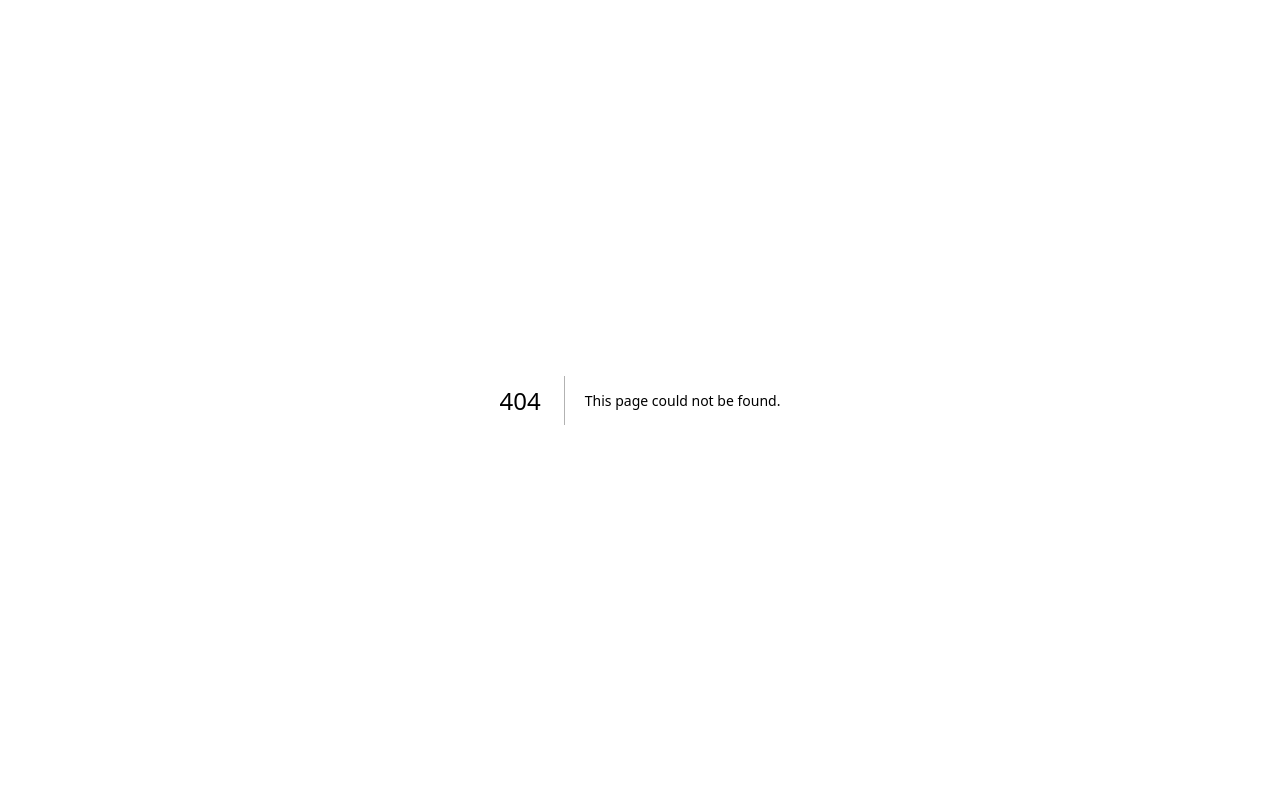
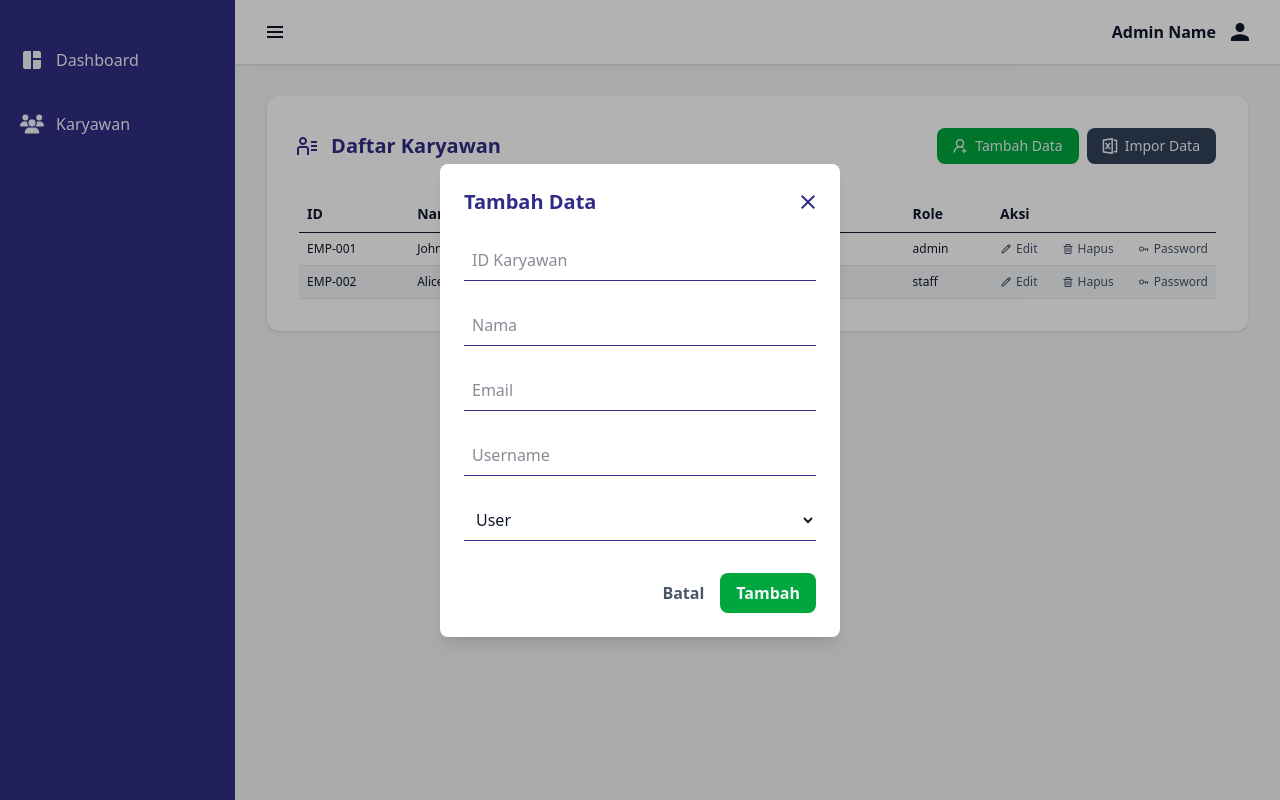
Before and after one commit to lakhatekno/attendance-frontend, a Next.js app: page /admin/user-management in a window 1280 px wide. Before the commit this address had no page. Built offline with nearby package versions, Linux system fonts and the light colour scheme.

Commit message:
[Admin][User Management] Create user management page
Include:
- table list of users
- button add data
- popup modal
- add user modal

```diff
--- /dev/null
+++ b/src/app/admin/user-management/page.tsx
@@ -0,0 +1,9 @@
+import UserTable from "@/components/features/user-management/UserTable.component";
+
+export default function UserManagement() {
+  return (
+    <section className="bg-white shadow rounded-xl p-8">
+      <UserTable />
+    </section>
+  )
+}
--- /dev/null
+++ b/src/components/features/user-management/UserTable.component.tsx
@@ -0,0 +1,124 @@
+'use client';
+
+import { useUserStore } from '@/store/user.store';
+import { useEffect, useState } from 'react';
+import { AiOutlineUserAdd } from 'react-icons/ai';
+import { BiPencil, BiTrash, BiKey } from 'react-icons/bi';
+import { CgUserList } from 'react-icons/cg';
+import UserModal from '@/components/ui/modals/user.modal';
+import { RiFileExcel2Line } from 'react-icons/ri';
+
+export default function UserTable() {
+	const { users, setUsers, deleteUser } = useUserStore();
+	const [openModal, setOpenModal] = useState(true);
+	const [editUser, setEditUser] = useState<any>(null);
+
+	// Mock data
+	useEffect(() => {
+		setUsers([
+			{
+				identityNumber: 'EMP-001',
+				name: 'John Doe',
+				email: 'john@example.com',
+				username: 'johndoe',
+				role: 'admin',
+			},
+			{
+				identityNumber: 'EMP-002',
+				name: 'Alice Smith',
+				email: 'alice@example.com',
+				username: 'alicesmith',
+				role: 'staff',
+			},
+		]);
+	}, [setUsers]);
+
+	return (
+		<div>
+			<div className="flex justify-between items-center mb-8">
+				<div className="flex gap-4 items-center text-indigo-900">
+					<CgUserList className="scale-150" />
+					<h2 className="font-bold text-xl">Daftar Karyawan</h2>
+				</div>
+				<div className="flex gap-2 items-center w-fit">
+					<button
+						onClick={() => {
+							setEditUser(null);
+							setOpenModal(true);
+						}}
+						className="bg-green-600 flex gap-2 font-medium h-fit w-fit px-4 py-2 items-center rounded-lg text-sm text-slate-100 cursor-pointer"
+					>
+						<AiOutlineUserAdd className="scale-125" />
+						Tambah Data
+					</button>
+					<button
+						onClick={() => {
+							setEditUser(null);
+							setOpenModal(true);
+						}}
+						className="bg-slate-700 flex gap-2 font-medium h-fit w-fit px-4 py-2 items-center rounded-lg text-sm text-slate-100 cursor-pointer"
+					>
+						<RiFileExcel2Line className="scale-125" />
+						Impor Data
+					</button>
+				</div>
+			</div>
+
+			<table className="table-auto border-collapse w-full text-sm">
+				<thead>
+					<tr className="text-slate-900 font-medium text-left">
+						<th className="border-b p-2">ID</th>
+						<th className="border-b p-2">Nama</th>
+						<th className="border-b p-2">Email</th>
+						<th className="border-b p-2">Username</th>
+						<th className="border-b p-2">Role</th>
+						<th className="border-b p-2 w-32">Aksi</th>
+					</tr>
+				</thead>
+				<tbody>
+					{users.map((user, index) => (
+						<tr
+							key={user.identityNumber}
+							className={`hover:bg-gray-200 text-xs border-b border-b-gray-200 ${index % 2 !== 0 ? 'bg-gray-100' : 'bg-white'}`}
+						>
+							<td className="p-2">{user.identityNumber}</td>
+							<td className="p-2">{user.name}</td>
+							<td className="p-2">{user.email}</td>
+							<td className="p-2">{user.username}</td>
+							<td className="p-2">{user.role}</td>
+							<td className="p-2 flex gap-6 text-slate-600">
+								<button
+									className="flex items-center gap-1 hover:text-orange-500 transition-colors cursor-pointer"
+									onClick={() => {
+										setEditUser(user);
+										setOpenModal(true);
+									}}
+								>
+									<BiPencil /> Edit
+								</button>
+								<button
+									className="flex items-center gap-1 hover:text-red-500 transition-colors cursor-pointer"
+									onClick={() => deleteUser(user.identityNumber)}
+								>
+									<BiTrash /> Hapus
+								</button>
+								<button
+									className="flex items-center gap-1 hover:text-black transition-colors cursor-pointer"
+									onClick={() => alert('Ubah password feature')}
+								>
+									<BiKey /> Password
+								</button>
+							</td>
+						</tr>
+					))}
+				</tbody>
+			</table>
+
+			<UserModal
+				open={openModal}
+				onClose={() => setOpenModal(false)}
+				editUser={editUser}
+			/>
+		</div>
+	);
+}
--- /dev/null
+++ b/src/components/ui/modals/base.modal.tsx
@@ -0,0 +1,31 @@
+'use client';
+
+import { MdClose } from 'react-icons/md';
+
+interface Props {
+	open: boolean;
+	onClose: () => void;
+	title?: string;
+	children?: React.ReactNode[];
+}
+
+export default function BaseModal({ open, onClose, title, children }: Props) {
+	if (!open) return null;
+
+	return (
+		<div className="fixed inset-0 bg-black/30 flex justify-center items-center z-50">
+			<div className="bg-white rounded-lg shadow-lg p-6 w-[400px]">
+				<div className="flex items-center justify-between w-full mb-6 text-indigo-900">
+					<h2 className="text-xl font-bold">{title}</h2>
+					<button
+						onClick={onClose}
+						className="cursor-pointer"
+					>
+						<MdClose className="scale-150" />
+					</button>
+				</div>
+				{children?.map((childNode) => childNode)}
+			</div>
+		</div>
+	);
+}
--- /dev/null
+++ b/src/components/ui/modals/user.modal.tsx
@@ -0,0 +1,108 @@
+'use client';
+
+import { useState, useEffect } from 'react';
+import { useUserStore } from '@/store/user.store';
+import { User } from '@/model';
+import { MdClose } from 'react-icons/md';
+import BaseModal from './base.modal';
+
+interface Props {
+	open: boolean;
+	onClose: () => void;
+	editUser?: User;
+}
+
+export default function UserModal({ open, onClose, editUser }: Props) {
+	const { addUser, updateUser } = useUserStore();
+	const [form, setForm] = useState<User>({
+		identityNumber: '',
+		name: '',
+		email: '',
+		username: '',
+		role: 'user',
+	});
+
+	useEffect(() => {
+		if (editUser) setForm(editUser);
+	}, [editUser]);
+
+	if (!open) return null;
+
+	const handleChange = (e: React.ChangeEvent<HTMLInputElement | HTMLSelectElement>) => {
+		const { name, value } = e.target;
+		setForm((prev: User) => ({ ...prev, [name]: value }));
+	};
+
+	const handleSubmit = () => {
+		if (editUser) {
+			updateUser(form);
+		} else {
+			addUser(form);
+		}
+		onClose();
+	};
+
+	return (
+		<BaseModal
+			open={open}
+			onClose={onClose}
+			title={`${editUser ? 'Edit Data' : 'Tambah Data'}`}
+		>
+			<div className="flex flex-col gap-6">
+				<input
+					name="identityNumber"
+					value={form.identityNumber}
+					onChange={handleChange}
+					placeholder="ID Karyawan"
+					className="border-b border-b-indigo-900 focus:outline-none focus:border-b-2  p-2 w-full"
+					disabled={!!editUser}
+				/>
+				<input
+					name="name"
+					value={form.name}
+					onChange={handleChange}
+					placeholder="Nama"
+					className="border-b border-b-indigo-900 focus:outline-none focus:border-b-2  p-2 w-full"
+				/>
+				<input
+					name="email"
+					value={form.email}
+					onChange={handleChange}
+					placeholder="Email"
+					className="border-b border-b-indigo-900 focus:outline-none focus:border-b-2  p-2 w-full"
+				/>
+				<input
+					name="username"
+					value={form.username}
+					onChange={handleChange}
+					placeholder="Username"
+					className="border-b border-b-indigo-900 focus:outline-none focus:border-b-2  p-2 w-full"
+				/>
+				<select
+					name="role"
+					value={form.role}
+					onChange={handleChange}
+					className="border-b border-b-indigo-900 focus:outline-none focus:border-b-2  p-2 w-full"
+				>
+					<option value="staff">Staff</option>
+					<option value="user">User</option>
+				</select>
+			</div>
+
+			<div className="flex justify-end gap-4 mt-8">
+				<button
+					onClick={onClose}
+					className="text-gray-600 font-semibold"
+				>
+					Batal
+				</button>
+				<button
+					onClick={handleSubmit}
+					className="px-4 py-2 bg-green-600 font-semibold text-slate-100 rounded-lg cursor-pointer hover:bg-green-700"
+				>
+					{editUser ? 'Simpan' : 'Tambah'}
+				</button>
+			</div>
+		</BaseModal>
+	);
+}
--- /dev/null
+++ b/src/model/index.ts
@@ -0,0 +1,2 @@
+export * from './attendance-log.model';
+export * from './user.model';
--- /dev/null
+++ b/src/store/user.store.ts
@@ -0,0 +1,21 @@
+import { create } from 'zustand';
+
+import { UserState } from '@/model';
+
+export const useUserStore = create<UserState>((set) => ({
+	users: [],
+	setUsers: (users) => {
+		set({ users: users });
+	},
+	addUser: (user) => {
+		set((state) => ({ users: [...state.users, user] }));
+	},
+	updateUser: (user) =>
+		set((state) => ({
+			users: state.users.map((u) => (u.identityNumber === user.identityNumber ? user : u)),
+		})),
+	deleteUser: (identityNumber) =>
+		set((state) => ({
+			users: state.users.filter((u) => u.identityNumber !== identityNumber),
+		})),
+}));
```
Also changed, not shown: src/model/user.model.ts (added, +15 -0 lines).
